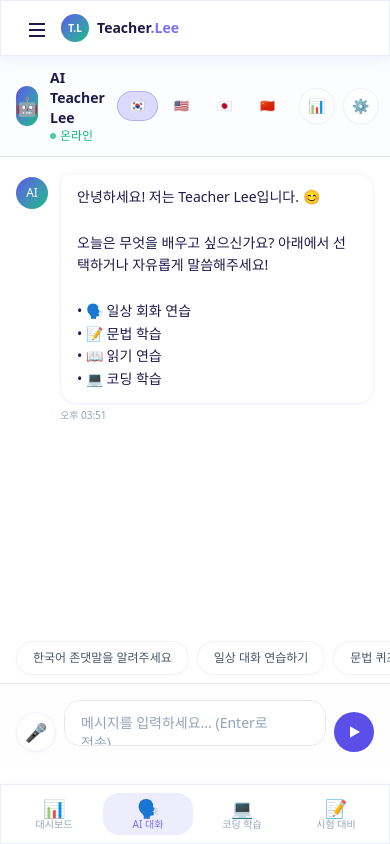
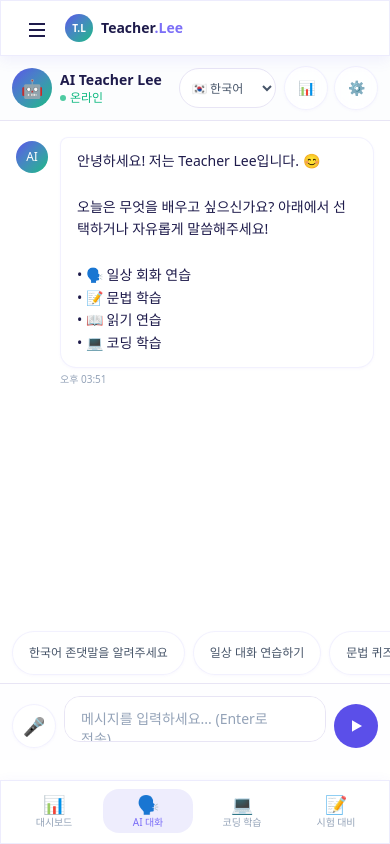
Before and after one commit to dufltptkd01-crypto/TeacherLEE, a Next.js app: page /dashboard/chat in a window 390 px wide. Built offline with nearby package versions, Linux system fonts and the light colour scheme.

Commit message:
feat(mobile): improve touch targets and keyboard-safe dashboard layout

```diff
--- a/src/app/dashboard/chat/page.tsx
+++ b/src/app/dashboard/chat/page.tsx
@@ -105,9 +105,9 @@ export default function ChatPage() {
     };
 
     return (
-        <div className="h-[calc(100dvh-56px-76px)] lg:h-screen flex flex-col relative">
+        <div className="h-[calc(100dvh-56px-84px)] lg:h-screen flex flex-col relative">
             {/* Chat Header */}
-            <div className="shrink-0 border-b border-[var(--border)] bg-[var(--bg-secondary)]/50 px-4 lg:px-6 py-3 flex items-center gap-3">
+            <div className="shrink-0 border-b border-[var(--border)] bg-[var(--bg-secondary)]/50 px-3 sm:px-4 lg:px-6 py-2.5 sm:py-3 flex items-center gap-2 sm:gap-3">
                 <div className="w-10 h-10 rounded-full bg-gradient-to-br from-[var(--primary)] to-[var(--secondary)] flex items-center justify-center text-white text-lg">
                     🤖
                 </div>
@@ -122,7 +122,7 @@ export default function ChatPage() {
                 </div>
 
                 {/* Subject Selector */}
-                <div className="flex gap-1">
+                <div className="hidden sm:flex gap-1">
                     {subjects.map((s) => (
                         <button
                             key={s.id}
@@ -137,11 +137,25 @@ export default function ChatPage() {
                     ))}
                 </div>
 
-                <div className="flex gap-2">
-                    <button className="w-9 h-9 rounded-full glass flex items-center justify-center text-sm text-[var(--text-muted)] hover:text-[var(--text-primary)] transition-colors">
+                <div className="sm:hidden">
+                    <select
+                        value={selectedSubject}
+                        onChange={(e) => setSelectedSubject(e.target.value)}
+                        className="h-10 rounded-xl border border-[var(--border)] bg-[var(--bg-primary)] px-2 text-xs text-[var(--text-secondary)]"
+                    >
+                        {subjects.map((s) => (
+                            <option key={s.id} value={s.id}>
+                                {s.flag} {s.name}
+                            </option>
+                        ))}
+                    </select>
+                </div>
+
+                <div className="flex gap-1.5">
+                    <button className="w-11 h-11 rounded-full glass flex items-center justify-center text-sm text-[var(--text-muted)] hover:text-[var(--text-primary)] transition-colors">
                         📊
                     </button>
-                    <button className="w-9 h-9 rounded-full glass flex items-center justify-center text-sm text-[var(--text-muted)] hover:text-[var(--text-primary)] transition-colors">
+                    <button className="w-11 h-11 rounded-full glass flex items-center justify-center text-sm text-[var(--text-muted)] hover:text-[var(--text-primary)] transition-colors">
                         ⚙️
                     </button>
                 </div>
@@ -197,12 +211,12 @@ export default function ChatPage() {
             </div>
 
             {/* Quick Replies */}
-            <div className="shrink-0 px-4 lg:px-6 py-2 flex gap-2 overflow-x-auto">
+            <div className="shrink-0 px-3 sm:px-4 lg:px-6 py-2 flex gap-2 overflow-x-auto no-scrollbar">
                 {quickReplies.map((qr) => (
                     <button
                         key={qr}
                         onClick={() => sendMessage(qr)}
-                        className="shrink-0 glass rounded-full px-4 py-2 text-xs text-[var(--text-secondary)] hover:text-[var(--primary-light)] hover:border-[var(--primary)]/50 transition-all whitespace-nowrap"
+                        className="shrink-0 glass rounded-full min-h-11 px-4 py-2 text-xs text-[var(--text-secondary)] hover:text-[var(--primary-light)] hover:border-[var(--primary)]/50 transition-all whitespace-nowrap"
                     >
                         {qr}
                     </button>
@@ -210,9 +224,9 @@ export default function ChatPage() {
             </div>
 
             {/* Input */}
-            <div className="shrink-0 border-t border-[var(--border)] bg-[var(--bg-secondary)]/30 px-4 lg:px-6 py-4">
+            <div className="shrink-0 border-t border-[var(--border)] bg-[var(--bg-secondary)]/30 px-3 sm:px-4 lg:px-6 py-3 sm:py-4">
                 <div className="flex gap-2 items-end max-w-4xl mx-auto">
-                    <button className="w-10 h-10 rounded-full glass flex items-center justify-center text-lg text-[var(--text-muted)] hover:text-[var(--primary)] transition-colors shrink-0">
+                    <button className="w-11 h-11 rounded-full glass flex items-center justify-center text-lg text-[var(--text-muted)] hover:text-[var(--primary)] transition-colors shrink-0">
                         🎤
                     </button>
                     <div className="flex-1 relative">
@@ -227,13 +241,13 @@ export default function ChatPage() {
                             }}
                             placeholder="메시지를 입력하세요... (Enter로 전송)"
                             rows={1}
-                            className="w-full bg-[var(--bg-primary)] border border-[var(--border)] rounded-2xl px-4 py-3 pr-12 text-sm text-[var(--text-primary)] placeholder:text-[var(--text-muted)] outline-none focus:border-[var(--primary)] transition-colors resize-none"
+                            className="w-full min-h-11 max-h-28 bg-[var(--bg-primary)] border border-[var(--border)] rounded-2xl px-4 py-3 pr-12 text-sm text-[var(--text-primary)] placeholder:text-[var(--text-muted)] outline-none focus:border-[var(--primary)] transition-colors resize-none"
                         />
                     </div>
                     <button
                         onClick={() => sendMessage(input)}
                         disabled={isTyping}
-                        className="w-10 h-10 rounded-full bg-[var(--primary)] flex items-center justify-center text-white hover:bg-[var(--primary-light)] transition-colors shrink-0 disabled:opacity-50"
+                        className="w-11 h-11 rounded-full bg-[var(--primary)] flex items-center justify-center text-white hover:bg-[var(--primary-light)] transition-colors shrink-0 disabled:opacity-50"
                     >
                         <svg width="16" height="16" fill="none" stroke="currentColor" strokeWidth="2">
                             <path d="M5 12l7-4-7-4v8z" fill="currentColor" />
--- a/src/app/dashboard/code/page.tsx
+++ b/src/app/dashboard/code/page.tsx
@@ -67,9 +67,9 @@ export default function CodePage() {
     };
 
     return (
-        <div className="h-[calc(100dvh-56px-76px)] lg:h-screen flex flex-col">
+        <div className="h-[calc(100dvh-56px-84px)] lg:h-screen flex flex-col">
             {/* Top Bar */}
-            <div className="shrink-0 border-b border-[var(--border)] bg-[var(--bg-secondary)]/50 px-4 lg:px-6 py-3 flex items-center gap-3">
+            <div className="shrink-0 border-b border-[var(--border)] bg-[var(--bg-secondary)]/50 px-3 sm:px-4 lg:px-6 py-2.5 sm:py-3 flex items-center gap-2 sm:gap-3">
                 <span className="text-lg">💻</span>
                 <h1 className="text-sm font-semibold text-[var(--text-primary)] flex-1">
                     JS 배열 필터링
@@ -82,12 +82,12 @@ export default function CodePage() {
                         +10 XP
                     </span>
                 </div>
-                <button className="glass rounded-lg px-3 py-1.5 text-xs text-[var(--text-secondary)] hover:text-[var(--text-primary)] transition-colors">
+                <button className="hidden sm:inline-flex glass rounded-lg px-3 py-2 text-xs text-[var(--text-secondary)] hover:text-[var(--text-primary)] transition-colors min-h-11 items-center">
                     💡 힌트
                 </button>
                 <button
                     onClick={requestReview}
-                    className="btn-primary text-xs !py-1.5 !px-4"
+                    className="btn-primary text-xs !py-2 !px-3 sm:!px-4 min-h-11"
                 >
                     🤖 AI 리뷰
                 </button>
--- a/src/app/dashboard/layout.tsx
+++ b/src/app/dashboard/layout.tsx
@@ -84,10 +84,10 @@ export default function DashboardLayout({
             </aside>
 
             {/* Mobile Header */}
-            <div className="lg:hidden fixed top-0 left-0 right-0 z-50 h-14 glass-strong border-b border-[var(--border)] flex items-center px-4">
+            <div className="lg:hidden fixed top-0 left-0 right-0 z-50 h-14 glass-strong border-b border-[var(--border)] flex items-center px-3 pt-[max(0px,env(safe-area-inset-top))]">
                 <button
                     onClick={() => setSidebarOpen(!sidebarOpen)}
-                    className="text-[var(--text-primary)] p-2"
+                    className="text-[var(--text-primary)] h-11 w-11 flex items-center justify-center rounded-xl"
                 >
                     <svg
                         width="20"
@@ -147,22 +147,22 @@ export default function DashboardLayout({
             )}
 
             {/* Main Content */}
-            <main className="flex-1 min-w-0 lg:ml-0 mt-14 lg:mt-0 pb-[76px] lg:pb-0">{children}</main>
+            <main className="flex-1 min-w-0 lg:ml-0 mt-14 lg:mt-0 pb-[84px] lg:pb-0">{children}</main>
 
             {/* Mobile Bottom Nav */}
-            <nav className="lg:hidden fixed bottom-0 left-0 right-0 z-30 glass-strong border-t border-[var(--border)] px-2 py-2 pb-[max(8px,env(safe-area-inset-bottom))]">
+            <nav className="lg:hidden fixed bottom-0 left-0 right-0 z-30 glass-strong border-t border-[var(--border)] px-2 pt-2 pb-[max(10px,env(safe-area-inset-bottom))]">
                 <div className="grid grid-cols-4 gap-1">
                     {navItems.slice(0, 4).map((item) => (
                         <Link
                             key={item.href}
                             href={item.href}
-                            className={`flex flex-col items-center gap-0.5 py-1.5 px-2 rounded-lg text-center ${pathname === item.href
+                            className={`flex flex-col items-center justify-center gap-1 min-h-11 py-1.5 px-1 rounded-lg text-center ${pathname === item.href
                                     ? "text-[var(--primary-light)] bg-[var(--primary)]/10"
                                     : "text-[var(--text-muted)]"
                                 }`}
                         >
                             <span className="text-lg leading-none">{item.icon}</span>
-                            <span className="text-[10px] font-medium leading-none">{item.label}</span>
+                            <span className="text-[10px] font-medium leading-none tracking-[-0.01em]">{item.label}</span>
                         </Link>
                     ))}
                 </div>
--- a/src/app/globals.css
+++ b/src/app/globals.css
@@ -71,6 +71,7 @@ body {
   color: var(--foreground);
   font-family: var(--font-sans);
   overflow-x: hidden;
+  -webkit-tap-highlight-color: transparent;
 }
 
 /* ===== Animations ===== */
@@ -332,6 +333,15 @@ body {
   background: var(--text-muted);
 }
 
+.no-scrollbar {
+  -ms-overflow-style: none;
+  scrollbar-width: none;
+}
+
+.no-scrollbar::-webkit-scrollbar {
+  display: none;
+}
+
 /* ===== Hero Background Effect ===== */
 
 .hero-grid {
```
